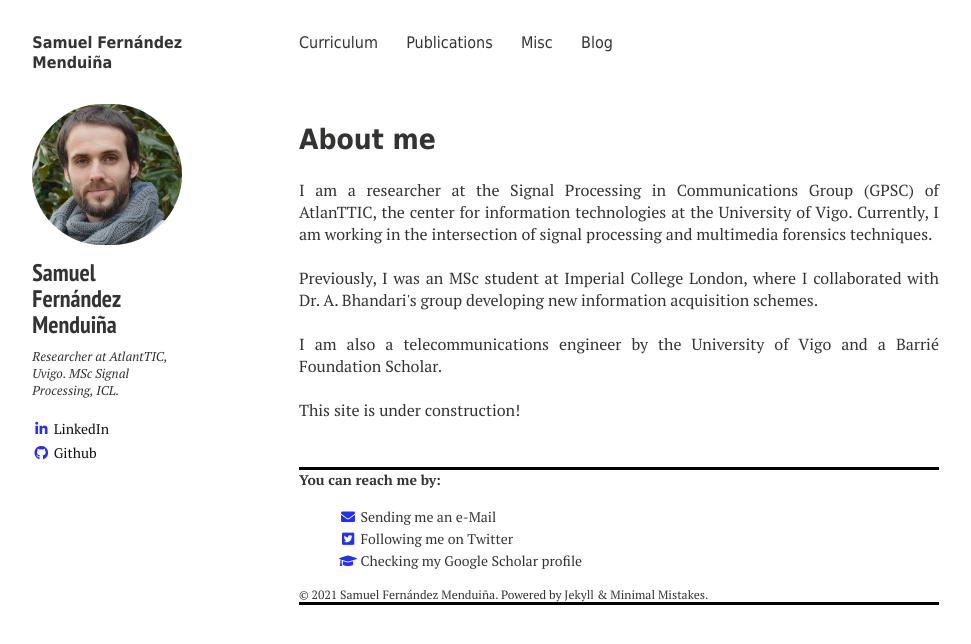
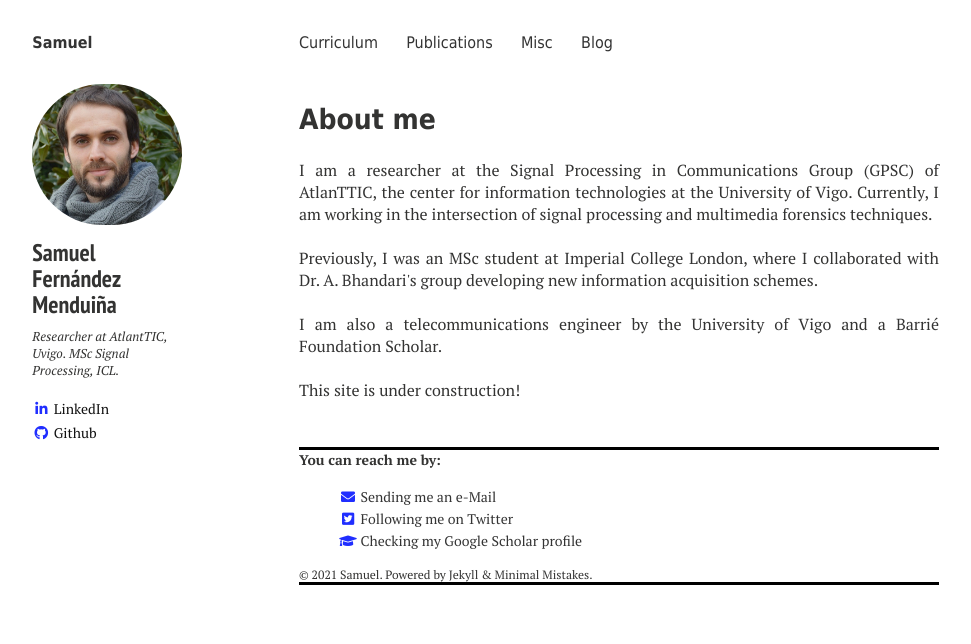
Before and after one commit to sf219/sfweb, a Jekyll site: the page built from index.md, in a window 1280 px wide. Shown: the top 644 px of the page, without its empty margins (21-992 px from the left). Built offline with Jekyll 4.4.1, drawn with Linux system fonts in a browser that asks for light colours; nearby versions of some CDN libraries.

Commit message:
Update _config.yml

```diff
--- a/_config.yml
+++ b/_config.yml
@@ -1,4 +1,4 @@
-title:            Samuel Fernández Menduiña
+title:            Samuel
 description:      Samuel's site.
 # Your site's domain goes here. Leave localhost server or blank when working locally.
 url:              //sf219.github.io
```
